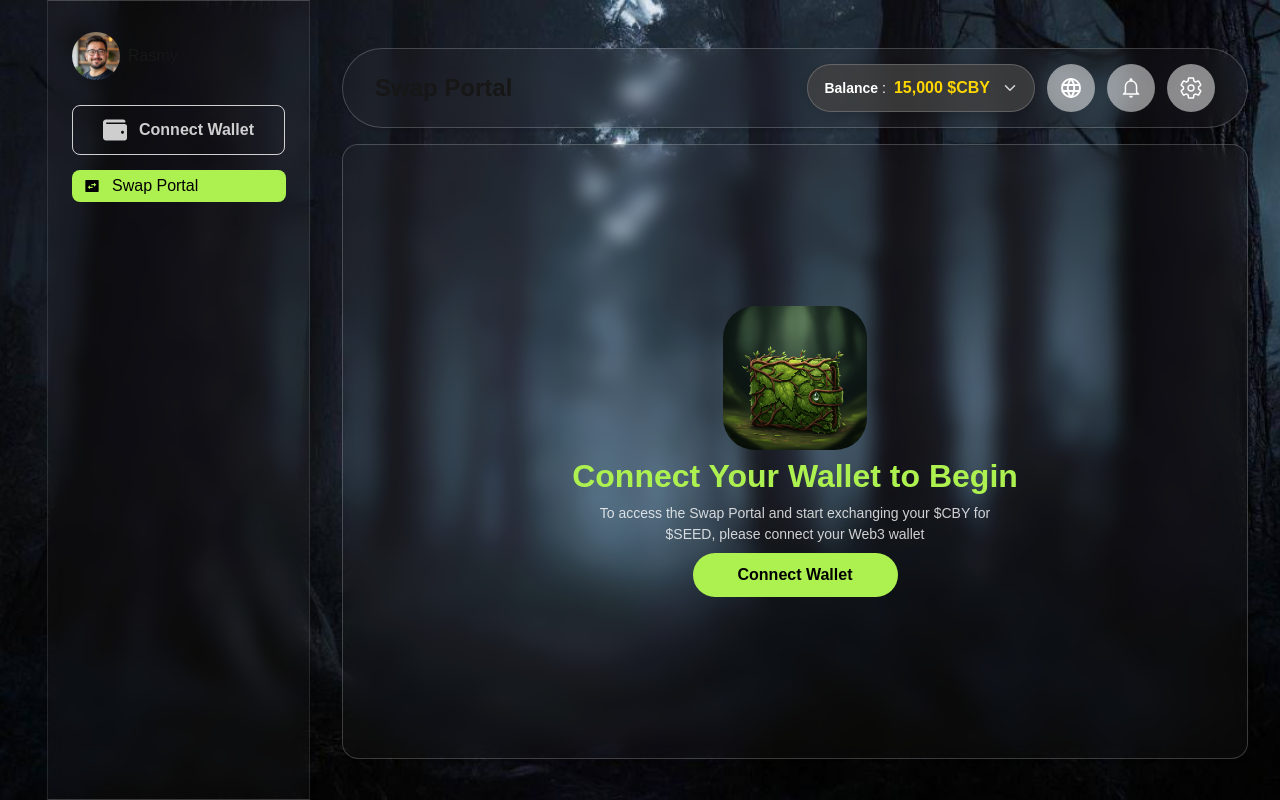
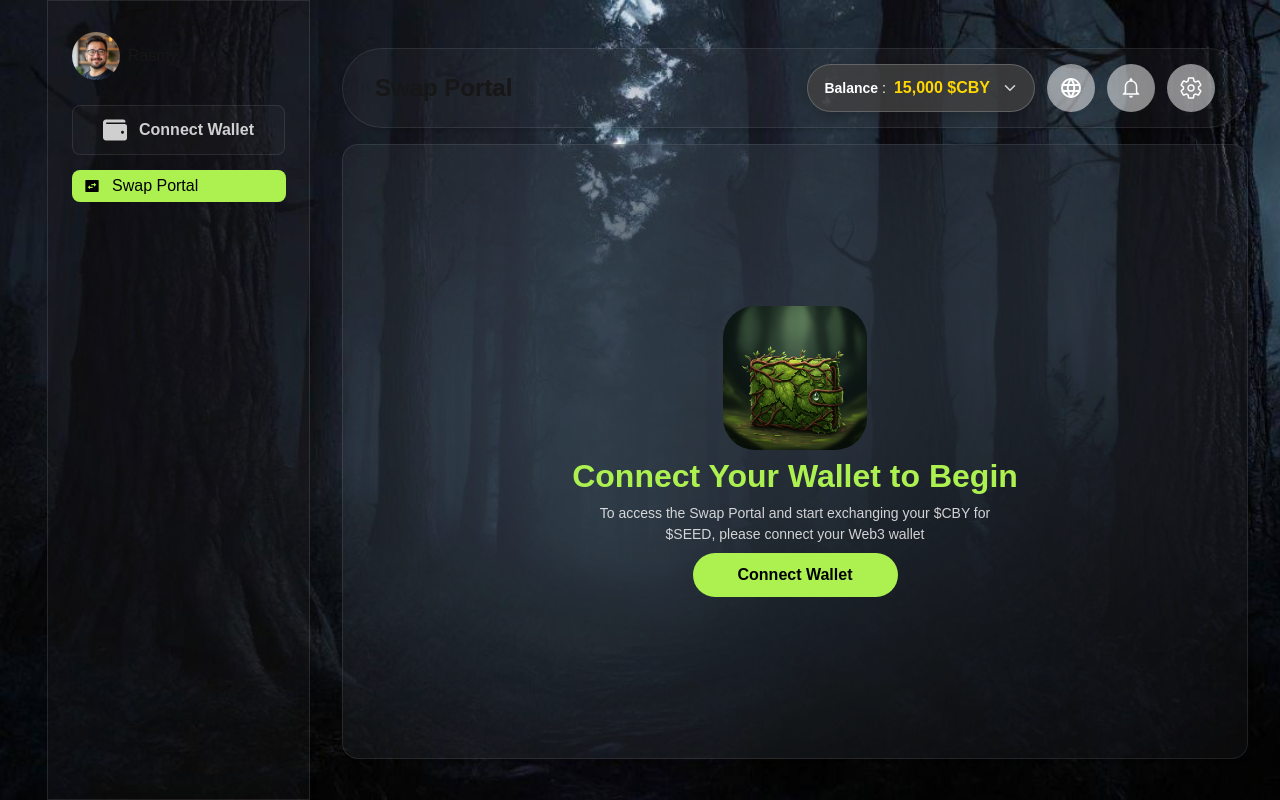
Before and after one commit to tenzija/sproutly-dashboard-frontend, a Next.js app: page /swapportal in a window 1280 px wide. Built offline with nearby package versions, Linux system fonts and the light colour scheme.

Commit message:
glass ui match

```diff
--- a/src/app/components/WalletConnectPopup.css
+++ b/src/app/components/WalletConnectPopup.css
@@ -12,14 +12,15 @@
 }
 
 .wallet_connect_popup_content {
-  background-color: rgba(2, 2, 2, 1);
+  background: var(--glass-new, #8989890d);
   border-radius: 12px;
   color: var(--white-100);
   box-shadow: 0 8px 32px rgba(0, 0, 0, 0.25);
-  border: 1px solid var(--border-09);
+  border: 1px solid var(--glass-stroke-new, #ffffff17);
   max-width: 408px;
   height: 464px;
   position: relative;
+  backdrop-filter: blur(150px);
 }
 
 .popup_close {
--- a/src/app/components/pageHeader/PageHeader.css
+++ b/src/app/components/pageHeader/PageHeader.css
@@ -211,13 +211,13 @@
     top: 100%;
     right: 0;
     margin-top: 8px;
-    background-color: rgba(32, 32, 32, 0.95);
-    border: 1px solid rgba(255, 255, 255, 0.2);
+    background: var(--glass-new, #8989890d);
+    border: 1px solid var(--glass-stroke-new, #ffffff17);
     border-radius: 12px;
     padding: 0;
     min-width: 280px;
     z-index: 999999;
-    backdrop-filter: blur(15px);
+    backdrop-filter: blur(150px);
     box-shadow: 0 8px 32px rgba(0, 0, 0, 0.4);
     overflow: hidden;
     animation: dropdownFadeIn 0.2s ease-out;
--- a/src/app/components/sidebar/Sidebar.css
+++ b/src/app/components/sidebar/Sidebar.css
@@ -46,15 +46,16 @@
   justify-content: center;
   gap: 12px;
   padding: 12px 16px;
-  border: 1px solid var(--white-80);
+  border: 1px solid var(--glass-stroke-new, #ffffff17);
   border-radius: 8px;
-  background: transparent;
+  background: var(--glass-new, #8989890d);
   color: var(--white-80);
   font-weight: 700;
   font-size: 16px;
   cursor: pointer;
   transition: background-color 0.3s ease;
   margin-bottom: 10px;
+  backdrop-filter: blur(150px);
 }
 
 .connect_wallet_btn:hover {
--- a/src/app/globals.css
+++ b/src/app/globals.css
@@ -36,9 +36,9 @@
   box-shadow: 3px 3px 3px rgba(0, 0, 0, 0.089);
 } */
 .glass_card {
-  background-color: rgba(137, 137, 137, 0.05);
-  backdrop-filter: blur(10px);
-  border: 1px solid rgba(255, 255, 255, 0.2);
+  background: var(--glass-new, #8989890d);
+  backdrop-filter: blur(150px);
+  border: 1px solid var(--glass-stroke-new, #ffffff17);
   box-shadow: 3px 3px 3px rgba(0, 0, 0, 0.089);
 }
 
```
